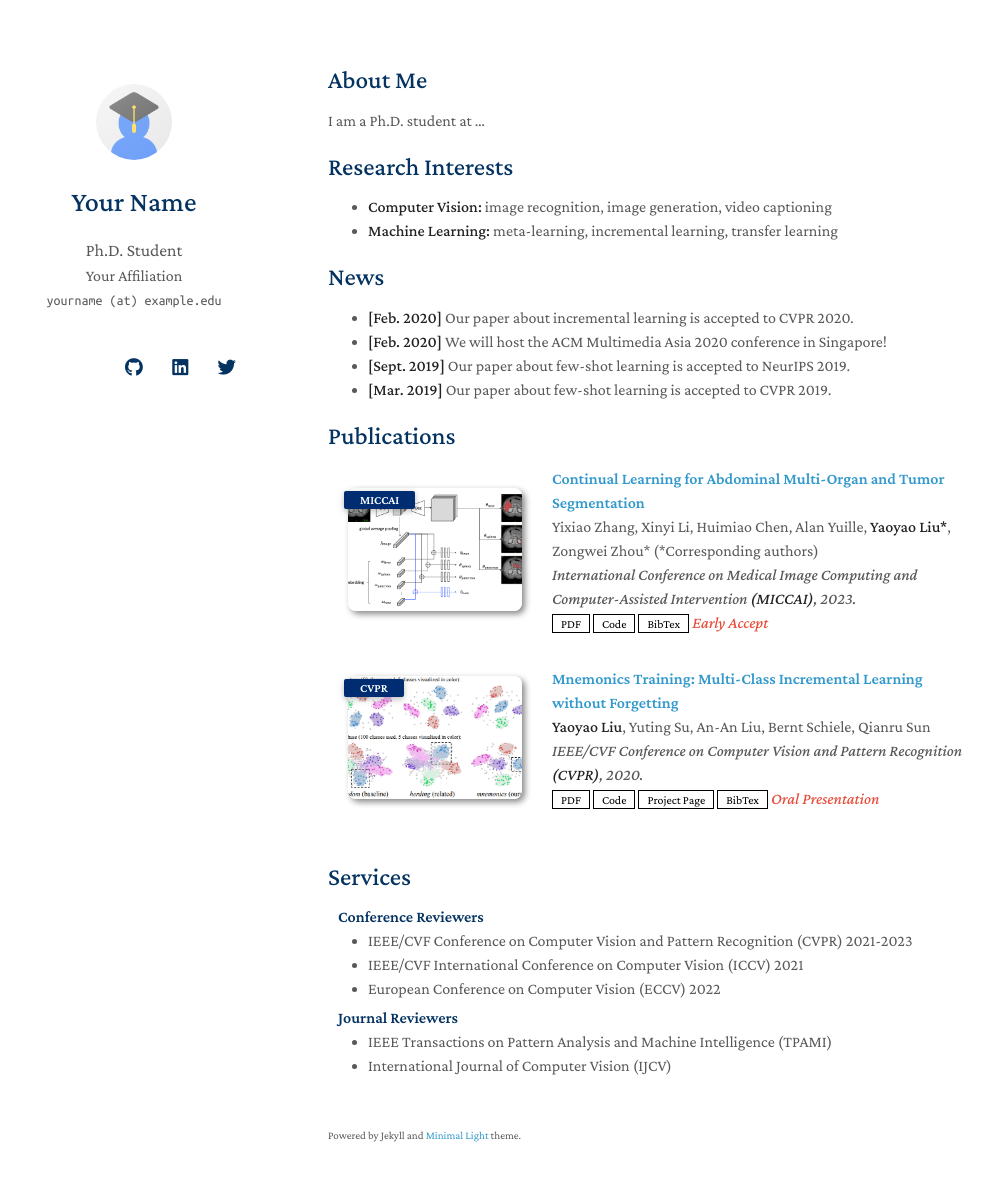
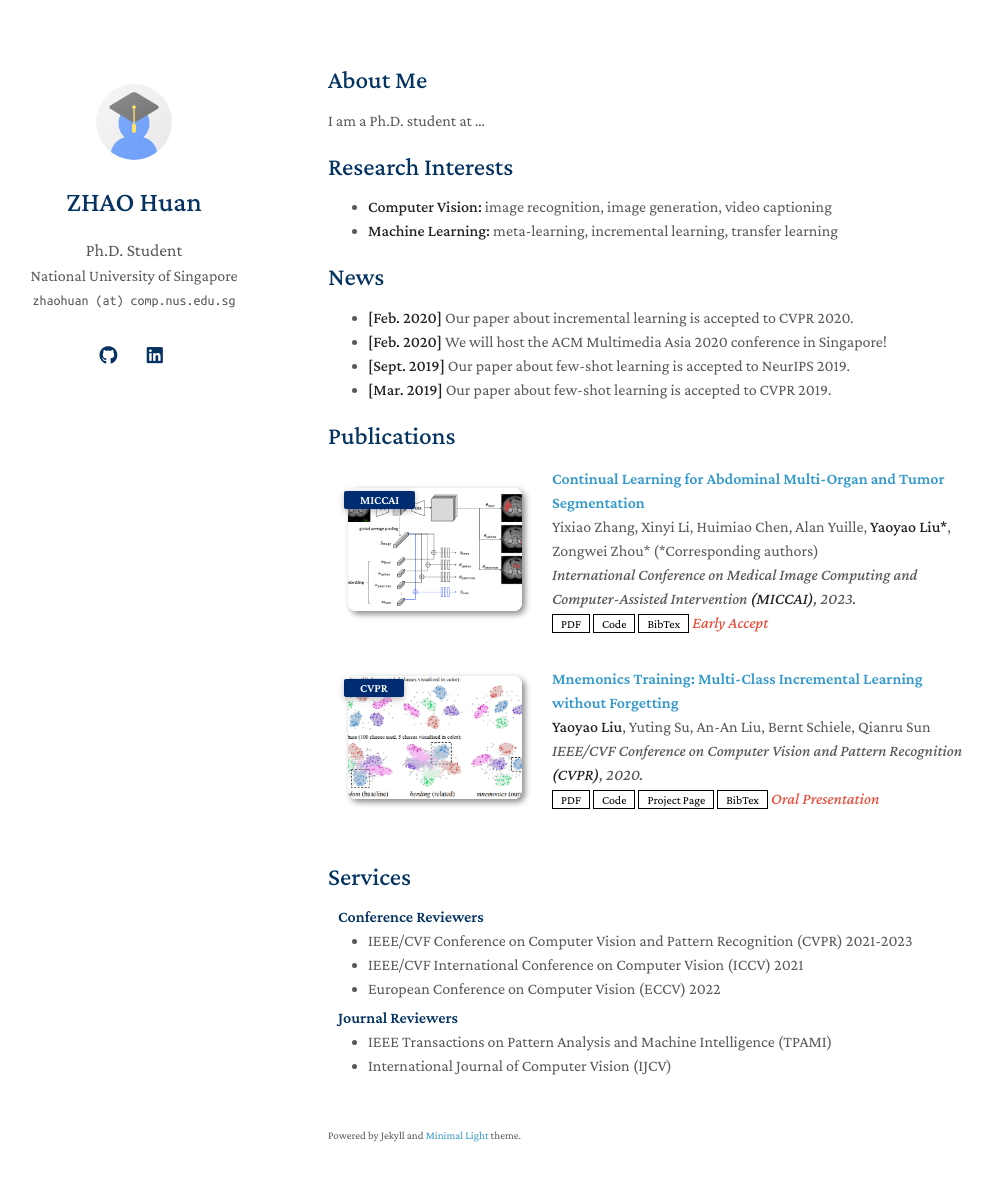
Before and after one commit to zhaohuanqdcn/zhaohuanqdcn.github.io, a Jekyll site: the page built from index.md, in a window 1280 px wide and 1216 px high. Shown: the top 1181 px of the window, without its empty margins (142-1135 px from the left). Built offline with Jekyll 4.4.1, drawn with Linux system fonts in a browser that asks for light colours; nearby versions of some CDN libraries; a style sheet for code colours, icons or effects is not loaded; our own code applies the rules of GitHub Pages for plain Markdown files.

Commit message:
Update _config.yml

```diff
--- a/_config.yml
+++ b/_config.yml
@@ -1,22 +1,20 @@
 # Basic Information
-title: Your Name
+title: ZHAO Huan
 position: Ph.D. Student
-affiliation: Your Affiliation
-email: yourname (at) example.edu
+affiliation: National University of Singapore
+email: zhaohuan (at) comp.nus.edu.sg
 
 # Search Engine Optimization (SEO)
 # The following information is used to improve the website traffic from search engines, e.g., Google.
-keywords: minimal light
-description: The Minimal Light is a simple and elegant jekyll theme for academic personal homepage.
-canonical: https://minimal-light-theme.yliu.me/
+keywords: zhaohuan nus
 
 # Links
 # If you don't need one of them, you may delete the corresponding line.
-google_scholar: https://scholar.google.com/
-cv_link: assets/files/curriculum_vitae.pdf
-github_link: https://github.com/
-linkedin: https://www.linkedin.com/
-twitter: https://twitter.com/
+# google_scholar: https://scholar.google.com/
+# cv_link: assets/files/curriculum_vitae.pdf
+github_link: https://github.com/zhaohuanqdcn
+linkedin: https://www.linkedin.com/in/zhaohuan
+# twitter: https://twitter.com/
 
 # Images (e.g., your profile picture and your website's favicon)
 # "favicon" and "favicon_dark" are used for the light and dark modes, respectively.
@@ -38,11 +36,11 @@ font: "Serif" # or "Sans Serif"
 
 # Google Analytics ID
 # Please remove this if you don't use Google Analytics
-google_analytics: UA-111540567-4
+# google_analytics: UA-111540567-4
 
 # Use this project as a remote theme for GitHub Pages
 # See the guide here: https://docs.github.com/en/pages/setting-up-a-github-pages-site-with-jekyll/adding-a-theme-to-your-github-pages-site-using-jekyll
-remote_theme: yaoyao-liu/minimal-light
+# remote_theme: yaoyao-liu/minimal-light
 
 # The following files will be removed from the generated website.
 exclude:
```
